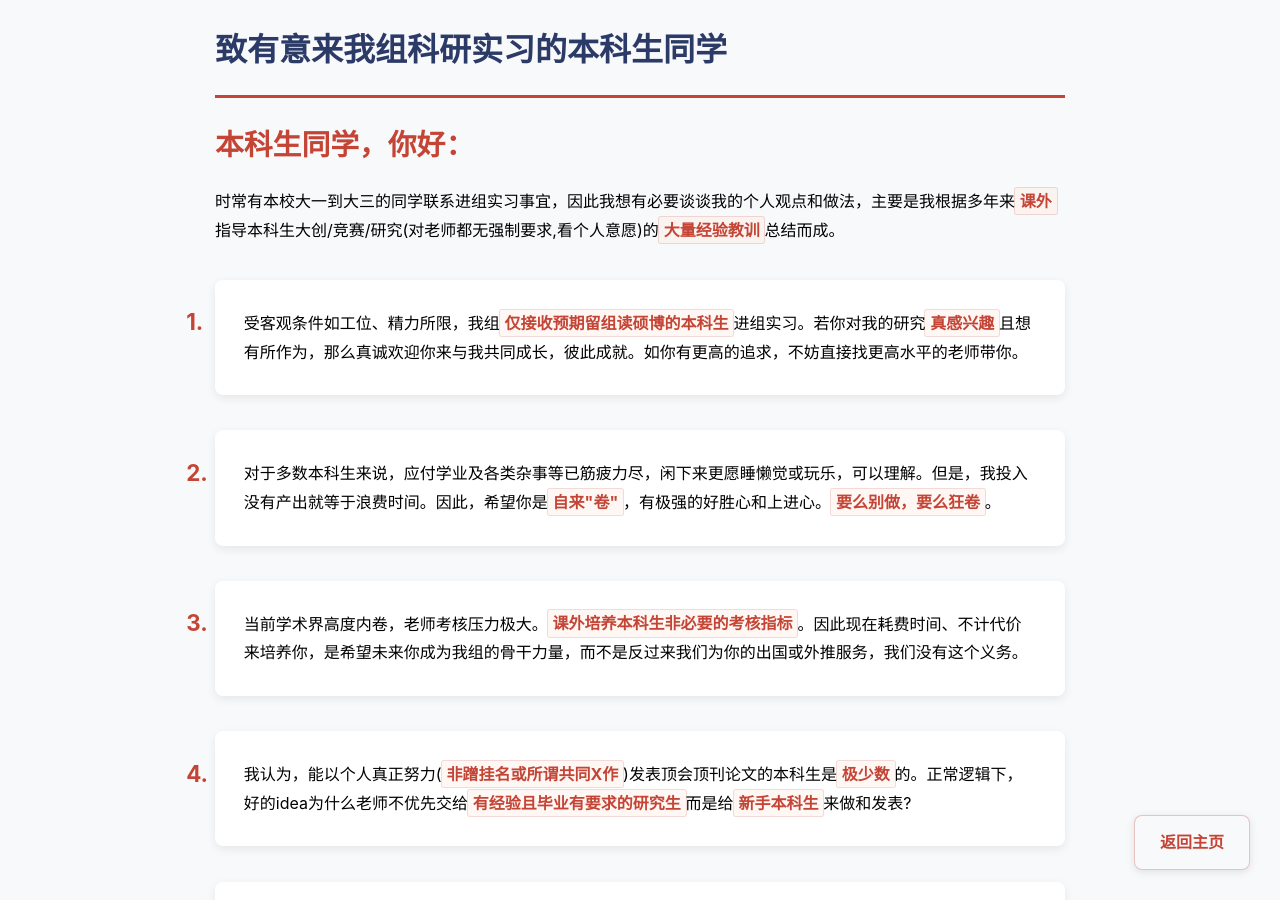
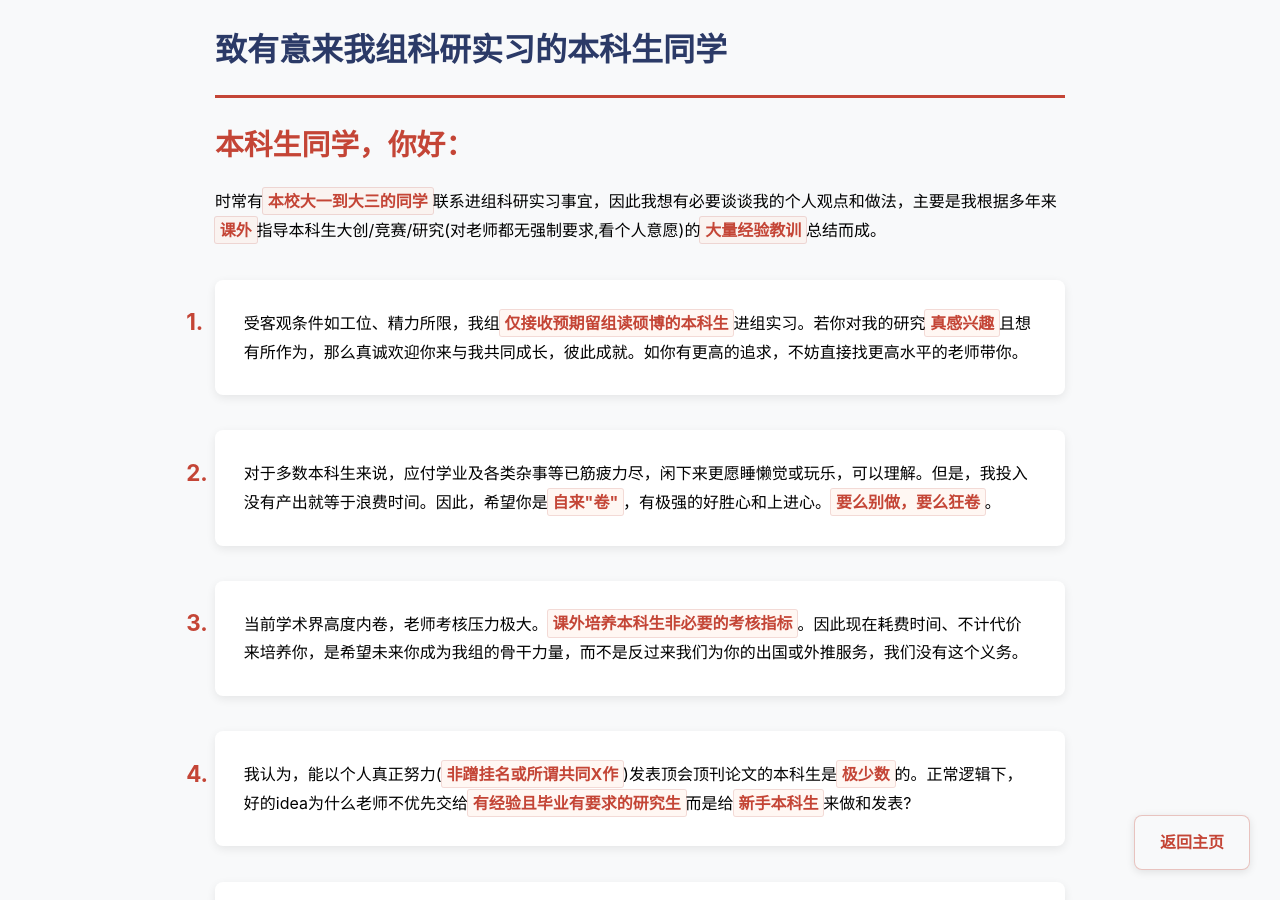
Before and after one commit to fangvv/Homepage, a Jekyll site: the page faq.html, which Jekyll copies as it is, in a window 1280 px wide and 900 px high. Built offline with Jekyll 4.4.1, drawn with Linux system fonts in a browser that asks for light colours; comment, search, counter and statistics services are not loaded.

Commit message:
update faq

```diff
--- a/faq.html
+++ b/faq.html
@@ -115,7 +115,7 @@
 
     <p><span class="greeting">本科生同学，你好：</span>
 
-    时常有本校大一到大三的同学联系进组实习事宜，因此我想有必要谈谈我的个人观点和做法，主要是我根据多年来<strong>课外</strong>指导本科生大创/竞赛/研究(对老师都无强制要求,看个人意愿)的<strong>大量经验教训</strong>总结而成。</p>
+    时常有<strong>本校大一到大三的同学</strong>联系进组科研实习事宜，因此我想有必要谈谈我的个人观点和做法，主要是我根据多年来<strong>课外</strong>指导本科生大创/竞赛/研究(对老师都无强制要求,看个人意愿)的<strong>大量经验教训</strong>总结而成。</p>
 
     <ol>
 <li>受客观条件如工位、精力所限，我组<strong>仅接收预期留组读硕博的本科生</strong>进组实习。若你对我的研究<strong>真感兴趣</strong>且想有所作为，那么真诚欢迎你来与我共同成长，彼此成就。如你有更高的追求，不妨直接找更高水平的老师带你。</li>
```
